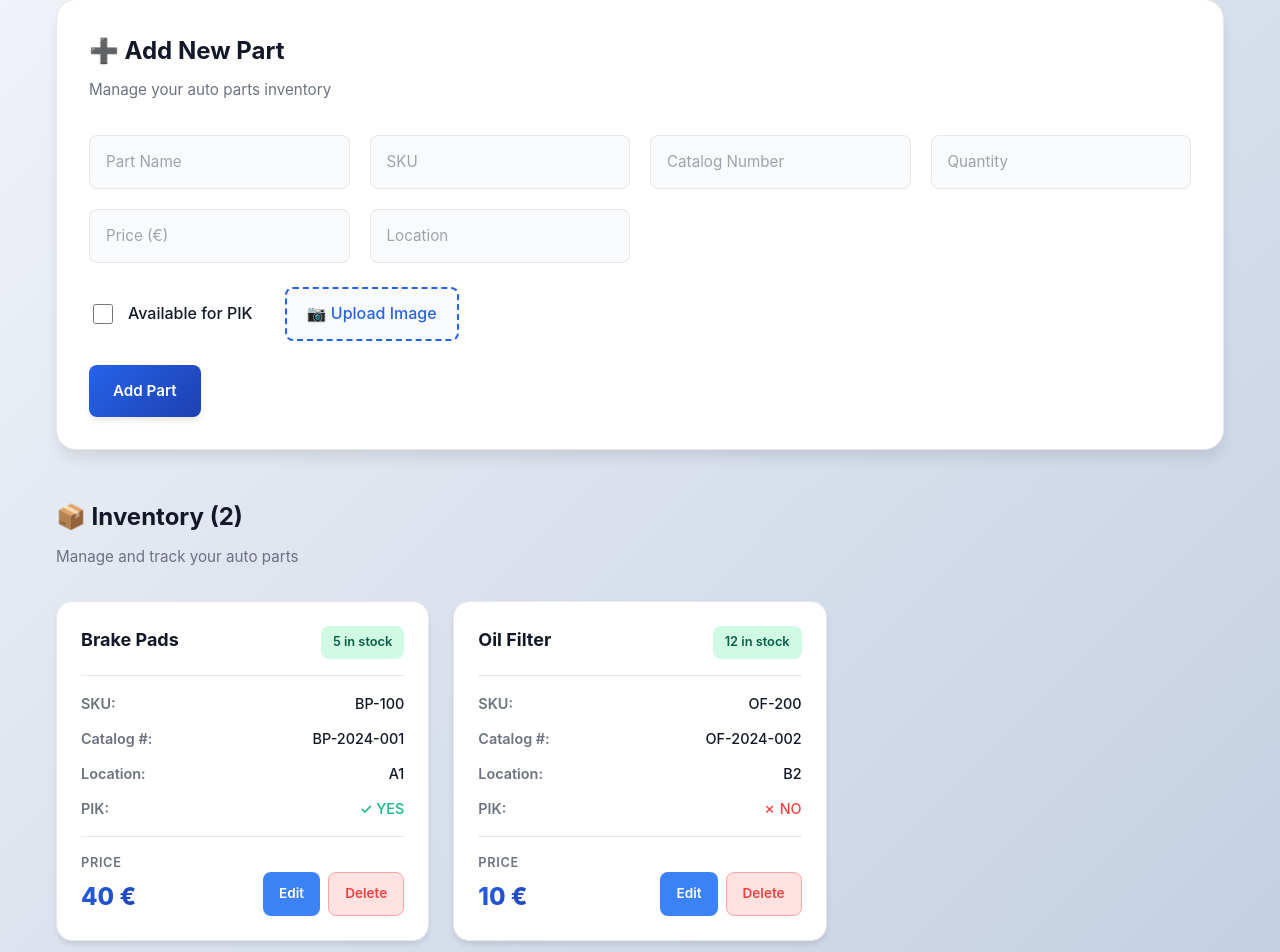
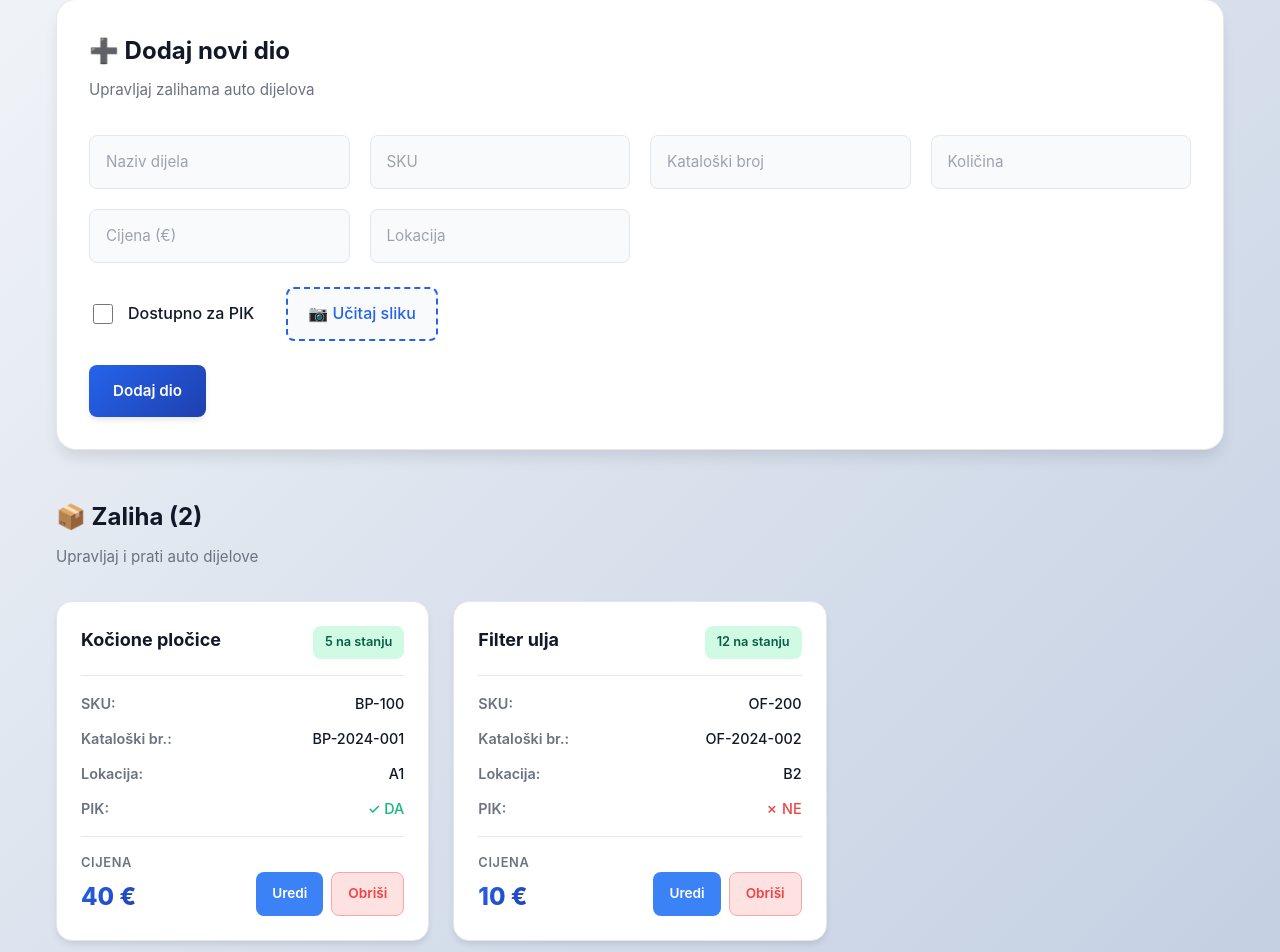
Before and after one commit to enesapobric795-svg/autoline, a React (Vite) app: page / in a window 1280 px wide. Shown: the part 269-1221 px from the top of the page. Built offline with nearby package versions, Linux system fonts and the light colour scheme.

Commit message:
Translate app UI to Bosnian

```diff
--- a/src/App.tsx
+++ b/src/App.tsx
@@ -16,7 +16,7 @@ export default function App() {
   const [parts, setParts] = useState<Part[]>([
     {
       id: 1,
-      name: "Brake Pads",
+      name: "Kočione pločice",
       sku: "BP-100",
       catalogNumber: "BP-2024-001",
       qty: 5,
@@ -26,7 +26,7 @@ export default function App() {
     },
     {
       id: 2,
-      name: "Oil Filter",
+      name: "Filter ulja",
       sku: "OF-200",
       catalogNumber: "OF-2024-002",
       qty: 12,
@@ -51,8 +51,8 @@ export default function App() {
   const [editingId, setEditingId] = useState<number | null>(null);
 
   const connectOlx = () => {
-    // Placeholder: replace with real OLX auth flow / backend call
-    console.log("Connect to OLX button clicked");
+    // Privremeno: zamijeni pravim OLX autentifikacijskim tokom / backend pozivom
+    console.log("Kliknuto dugme za povezivanje sa OLX");
     setOlxConnected(true);
   };
 
@@ -136,13 +136,13 @@ export default function App() {
         <div className="header-content">
           <div className="brand">
             <h1 className="brand-name">🚗 Autoline d.o.o.</h1>
-            <p className="brand-subtitle">Auto Parts Inventory Management</p>
+            <p className="brand-subtitle">Upravljanje zalihama auto dijelova</p>
           </div>
           <button
             className={`btn-olx ${olxConnected ? "connected" : ""}`}
             onClick={connectOlx}
           >
-            {olxConnected ? "✓ OLX Connected" : "Connect to OLX"}
+            {olxConnected ? "✓ OLX povezan" : "Poveži se s OLX"}
           </button>
         </div>
       </header>
@@ -152,7 +152,7 @@ export default function App() {
         <section className="search-section">
           <input
             className="search-input"
-            placeholder="🔍 Search by name, SKU, or catalog number..."
+            placeholder="🔍 Pretraži po nazivu, SKU ili katalogu..."
             value={search}
             onChange={(e) => setSearch(e.target.value)}
           />
@@ -162,14 +162,14 @@ export default function App() {
         <section className="form-section">
           <div className="form-container">
             <div className="form-header">
-              <h2>{editingId ? "✏️ Edit Part" : "➕ Add New Part"}</h2>
-              <p>Manage your auto parts inventory</p>
+              <h2>{editingId ? "✏️ Uredi dio" : "➕ Dodaj novi dio"}</h2>
+              <p>Upravljaj zalihama auto dijelova</p>
             </div>
 
             <div className="form-grid">
               <input
                 className="form-input"
-                placeholder="Part Name"
+                placeholder="Naziv dijela"
                 value={name}
                 onChange={(e) => setName(e.target.value)}
               />
@@ -181,27 +181,27 @@ export default function App() {
               />
               <input
                 className="form-input"
-                placeholder="Catalog Number"
+                placeholder="Kataloški broj"
                 value={catalogNumber}
                 onChange={(e) => setCatalogNumber(e.target.value)}
               />
               <input
                 className="form-input"
                 type="number"
-                placeholder="Quantity"
+                placeholder="Količina"
                 value={qty}
                 onChange={(e) => setQty(e.target.value)}
               />
               <input
                 className="form-input"
                 type="number"
-                placeholder="Price (€)"
+                placeholder="Cijena (€)"
                 value={price}
                 onChange={(e) => setPrice(e.target.value)}
               />
               <input
                 className="form-input"
-                placeholder="Location"
+                placeholder="Lokacija"
                 value={location}
                 onChange={(e) => setLocation(e.target.value)}
               />
@@ -214,11 +214,11 @@ export default function App() {
                   checked={onPik}
                   onChange={(e) => setOnPik(e.target.checked)}
                 />
-                <span>Available for PIK</span>
+                <span>Dostupno za PIK</span>
               </label>
 
               <label className="file-label">
-                📷 Upload Image
+                📷 Učitaj sliku
                 <input
                   type="file"
                   accept="image/*"
@@ -238,7 +238,7 @@ export default function App() {
 
             {image && (
               <div className="image-preview">
-                <img src={image} alt="Preview" />
+                <img src={image} alt="Pregled" />
               </div>
             )}
 
@@ -247,14 +247,14 @@ export default function App() {
                 className="btn btn-primary"
                 onClick={editingId ? savePart : addPart}
               >
-                {editingId ? "Save Changes" : "Add Part"}
+                {editingId ? "Spremi promjene" : "Dodaj dio"}
               </button>
               {editingId && (
                 <button
                   className="btn btn-secondary"
                   onClick={clearForm}
                 >
-                  Cancel
+                  Otkaži
                 </button>
               )}
             </div>
@@ -264,13 +264,13 @@ export default function App() {
         {/* INVENTORY SECTION */}
         <section className="inventory-section">
           <div className="section-header">
-            <h2>📦 Inventory ({filteredParts.length})</h2>
-            <p>Manage and track your auto parts</p>
+            <h2>📦 Zaliha ({filteredParts.length})</h2>
+            <p>Upravljaj i prati auto dijelove</p>
           </div>
 
           {filteredParts.length === 0 ? (
             <div className="empty-state">
-              <p>No parts found. Add your first part to get started!</p>
+              <p>Nema pronađenih dijelova. Dodaj prvi dio da počneš!</p>
             </div>
           ) : (
             <div className="product-grid">
@@ -285,7 +285,7 @@ export default function App() {
                     <div className="product-header">
                       <h3 className="product-name">{part.name}</h3>
                       <span className={`stock-badge ${part.qty < 3 ? "low-stock" : "in-stock"}`}>
-                        {part.qty} in stock
+                        {part.qty} na stanju
                       </span>
                     </div>
                     <div className="product-details">
@@ -294,23 +294,23 @@ export default function App() {
                         <span className="value">{part.sku}</span>
                       </div>
                       <div className="detail-row">
-                        <span className="label">Catalog #:</span>
+                        <span className="label">Kataloški br.:</span>
                         <span className="value">{part.catalogNumber}</span>
                       </div>
                       <div className="detail-row">
-                        <span className="label">Location:</span>
+                        <span className="label">Lokacija:</span>
                         <span className="value">{part.location}</span>
                       </div>
                       <div className="detail-row">
                         <span className="label">PIK:</span>
                         <span className={`value ${part.onPik ? "pik-yes" : "pik-no"}`}>
-                          {part.onPik ? "✓ YES" : "✗ NO"}
+                          {part.onPik ? "✓ DA" : "✗ NE"}
                         </span>
                       </div>
                     </div>
                     <div className="product-footer">
                       <div className="price-box">
-                        <span className="price-label">Price</span>
+                        <span className="price-label">Cijena</span>
                         <span className="price">{part.price} €</span>
                       </div>
                       <div className="button-group">
@@ -318,7 +318,7 @@ export default function App() {
                           className="btn btn-edit"
                           onClick={() => startEdit(part)}
                         >
-                          Edit
+                          Uredi
                         </button>
                         <button
                           className="btn btn-delete"
@@ -326,7 +326,7 @@ export default function App() {
                             setParts((prev) => prev.filter((p) => p.id !== part.id))
                           }
                         >
-                          Delete
+                          Obriši
                         </button>
                       </div>
                     </div>
```
